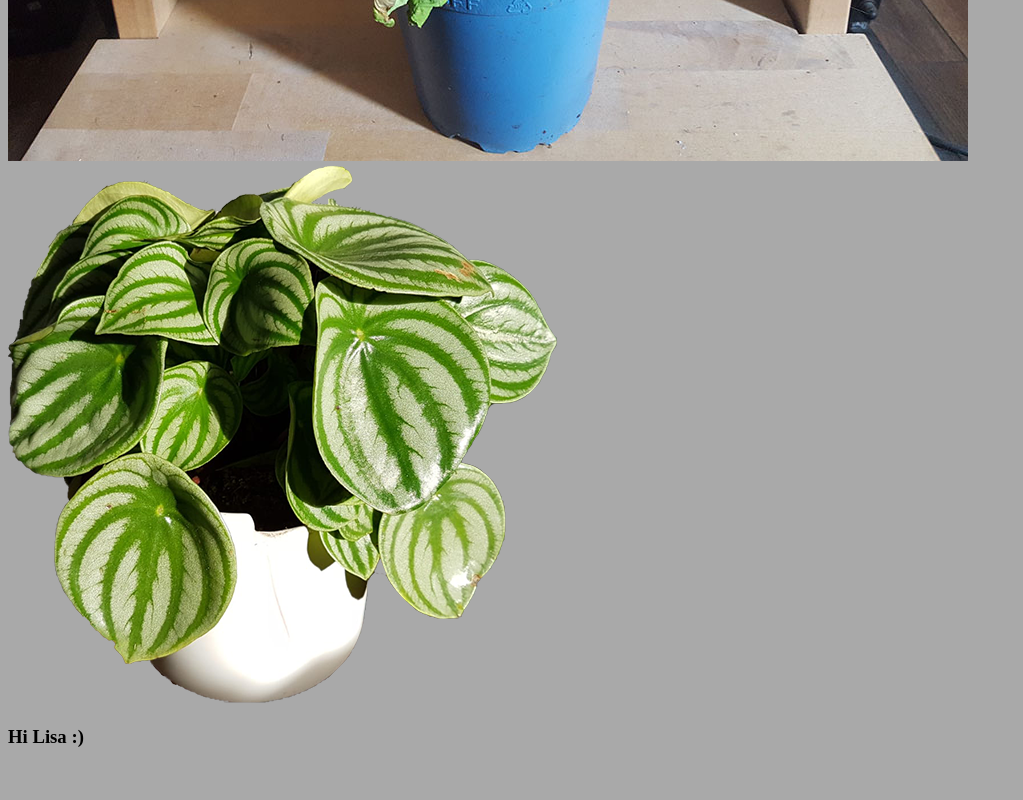
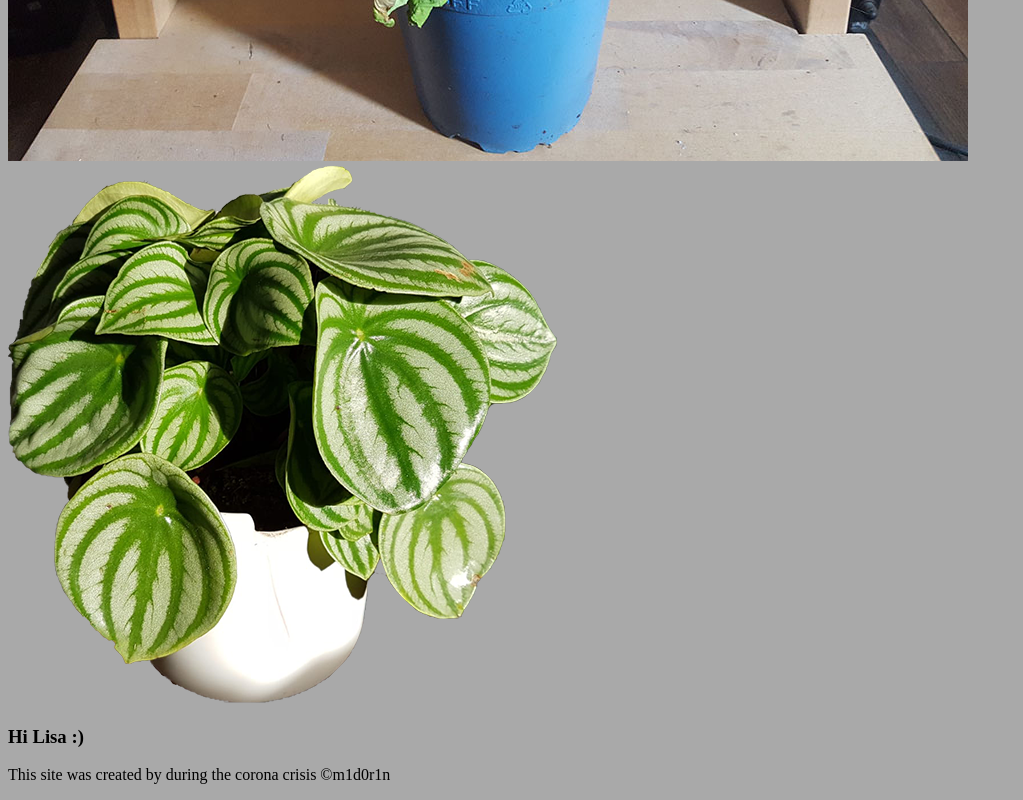
Before and after one commit to m1d0r1n/Plants, a plain HTML site: page index.html in a window 1280 px wide. Shown: the part 6613-7413 px from the top of the page, without its empty margins (0-1023 px from the left). Before the commit the page ends 7379 px from the top, so only its background shows below. Drawn offline with Linux system fonts and the light colour scheme.

Commit message:
Update index.html

```diff
--- a/index.html
+++ b/index.html
@@ -33,10 +33,10 @@
 		<img src="img\12-1.jpg">
 		<img src="img\14-1.png">
 
-		<h3>Hi Lisa :)</h3>
+		<h3> Hi Lisa :)</h3>
 	</main>
 </body>
 <footer>
-
+	<p>This site was created by during the corona crisis &copy;m1d0r1n</p>
 </footer>
 </html>
```
